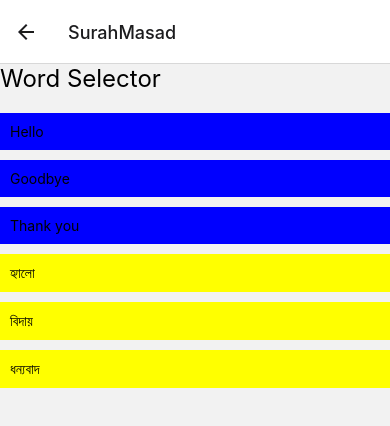
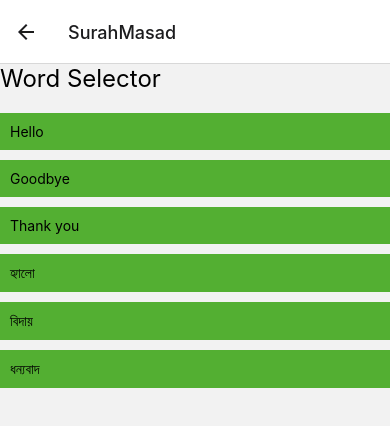
Before and after one commit to rakib3004/quranic-bangla, a React Native app: screen /SurahMasad in a window 390 px wide. Shown: the top 426 px of the page. Built offline with nearby package versions, Linux system fonts and the light colour scheme; what tailwindcss-react-native would draw is missing.

Commit message:
resolve issue

```diff
--- a/screens/surahs/SurahMasad.jsx
+++ b/screens/surahs/SurahMasad.jsx
@@ -9,19 +9,23 @@ const SurahMasad = () => {
     // Add more words here
   ]);
 
-  const [selectedWord, setSelectedWord] = useState('');
+  const [selectedFirstWord, setSelectedFirstWord] = useState('');
+  const [selectedSecondWord, setSelectedSecondWord] = useState('');
+
 
   const handleWordSelection = (englishWord) => {
     const selected = words.find((word) => word.english === englishWord);
     if (selected) {
-      setSelectedWord(selected.bangla);
+      setSelectedFirstWord(selected.bangla);
+      setSelectedSecondWord(selected.english);
     }
   };
 
   const handleWordSelection2 = (banglaWord) => {
     const selected = words.find((word) => word.bangla === banglaWord);
     if (selected) {
-      setSelectedWord(selected.bangla);
+      setSelectedFirstWord(selected.english);
+      setSelectedSecondWord(selected.bangla);
     }
   };
   return (
@@ -32,7 +36,7 @@ const SurahMasad = () => {
           <TouchableOpacity
             key={word.english}
             style={{
-              backgroundColor: selectedWord === word.english ? 'red' : 'blue',
+              backgroundColor: selectedFirstWord === word.english || selectedSecondWord ===word.english ? '#033D6C' : '#53AF32',
               padding: 10,
               marginBottom: 10,
             }}
@@ -47,7 +51,7 @@ const SurahMasad = () => {
           <TouchableOpacity
             key={word.bangla}
             style={{
-              backgroundColor: selectedWord === word.bangla ? 'green' : 'yellow',
+              backgroundColor: selectedFirstWord === word.bangla  || selectedSecondWord ===word.bangla ? '#033D6C' : '#53AF32',
               padding: 10,
               marginBottom: 10,
             }}
```
